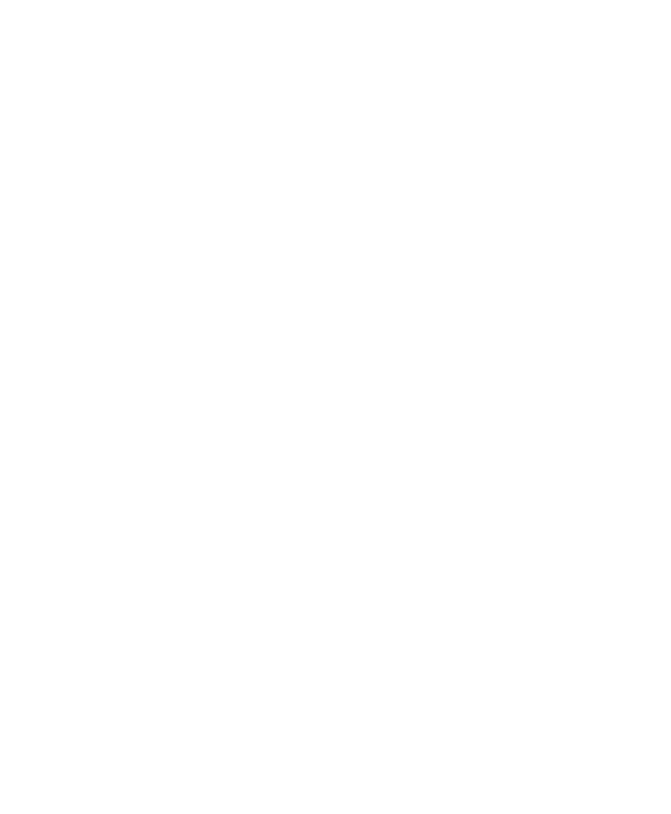
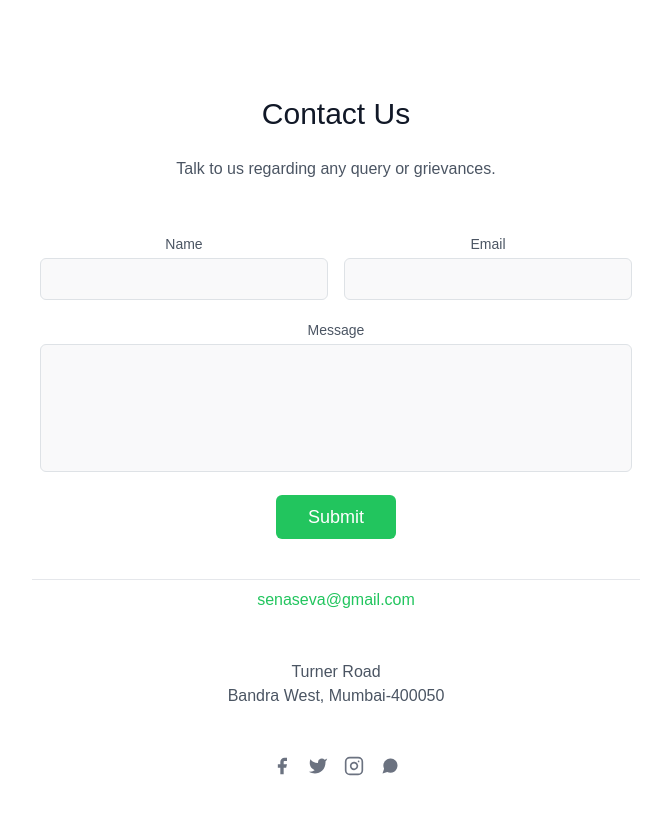
Before and after one commit to Praniket269/Hackniche_Haxxx, a React (Create React App) app: page /contactus in a window 1280 px wide. Before the commit this address had no page. Shown: the top 814 px of the page, without its empty margins (304-975 px from the left). Built offline with nearby package versions, Linux system fonts and the light colour scheme.

Commit message:
new changes commit

```diff
--- a/src/App.js
+++ b/src/App.js
@@ -13,6 +13,7 @@
 import PensionScheme from "./MyComponents/PensionScheme";
 import NovelFeature from "./MyComponents/NovelFeature";
 import Footer from './MyComponents/Footer/Footer'
+import ContactUs from "./MyComponents/LandingPage/ContactUs";
 // import Community from "./MyComponents/Community/Community";
 function App() {
   return (
@@ -31,6 +32,7 @@
           <div>
             <Routes>
               <Route path="/login" element={<Login />} />
+              <Route path="/contactus" element={<ContactUs />} />
               <Route path="/sign-up" element={<Signup />} />
               <Route path="/" element={<MainPage />} />
               <Route path="/jobs" element={<JobPage />} />
--- /dev/null
+++ b/src/MyComponents/LandingPage/ContactUs.js
@@ -0,0 +1,70 @@
+import React from 'react'
+
+export default function ContactUs() {
+  return (
+    <>
+    <section class="text-gray-600 body-font relative">
+  <div class="container px-5 py-24 mx-auto">
+    <div class="flex flex-col text-center w-full mb-12">
+      <h1 class="sm:text-3xl text-2xl font-medium title-font mb-4 text-gray-900">Contact Us</h1>
+      <p class="lg:w-2/3 mx-auto leading-relaxed text-base">Talk to us regarding any query or grievances.</p>
+    </div>
+    <div class="lg:w-1/2 md:w-2/3 mx-auto">
+      <div class="flex flex-wrap -m-2">
+        <div class="p-2 w-1/2">
+          <div class="relative">
+            <label for="name" class="leading-7 text-sm text-gray-600">Name</label>
+            <input type="text" id="name" name="name" class="w-full bg-gray-100 bg-opacity-50 rounded border border-gray-300 focus:border-indigo-500 focus:bg-white focus:ring-2 focus:ring-indigo-200 text-base outline-none text-gray-700 py-1 px-3 leading-8 transition-colors duration-200 ease-in-out"/>
+          </div>
+        </div>
+        <div class="p-2 w-1/2">
+          <div class="relative">
+            <label for="email" class="leading-7 text-sm text-gray-600">Email</label>
+            <input type="email" id="email" name="email" class="w-full bg-gray-100 bg-opacity-50 rounded border border-gray-300 focus:border-indigo-500 focus:bg-white focus:ring-2 focus:ring-indigo-200 text-base outline-none text-gray-700 py-1 px-3 leading-8 transition-colors duration-200 ease-in-out"/>
+          </div>
+        </div>
+        <div class="p-2 w-full">
+          <div class="relative">
+            <label for="message" class="leading-7 text-sm text-gray-600">Message</label>
+            <textarea id="message" name="message" class="w-full bg-gray-100 bg-opacity-50 rounded border border-gray-300 focus:border-indigo-500 focus:bg-white focus:ring-2 focus:ring-indigo-200 h-32 text-base outline-none text-gray-700 py-1 px-3 resize-none leading-6 transition-colors duration-200 ease-in-out"></textarea>
+          </div>
+        </div>
+        <div class="p-2 w-full">
+          <button class="flex mx-auto text-white bg-green-500 border-0 py-2 px-8 focus:outline-none hover:bg-green-600 rounded text-lg">Submit</button>
+        </div>
+        <div class="p-2 w-full pt-8 mt-8 border-t border-gray-200 text-center">
+          <a class="text-green-500">senaseva@gmail.com</a>
+          <p class="leading-normal my-5">Turner Road
+            <br/>Bandra West, Mumbai-400050
+          </p>
+          <span class="inline-flex">
+            <a class="text-gray-500">
+              <svg fill="currentColor" stroke-linecap="round" stroke-linejoin="round" stroke-width="2" class="w-5 h-5" viewBox="0 0 24 24">
+                <path d="M18 2h-3a5 5 0 00-5 5v3H7v4h3v8h4v-8h3l1-4h-4V7a1 1 0 011-1h3z"></path>
+              </svg>
+            </a>
+            <a class="ml-4 text-gray-500">
+              <svg fill="currentColor" stroke-linecap="round" stroke-linejoin="round" stroke-width="2" class="w-5 h-5" viewBox="0 0 24 24">
+                <path d="M23 3a10.9 10.9 0 01-3.14 1.53 4.48 4.48 0 00-7.86 3v1A10.66 10.66 0 013 4s-4 9 5 13a11.64 11.64 0 01-7 2c9 5 20 0 20-11.5a4.5 4.5 0 00-.08-.83A7.72 7.72 0 0023 3z"></path>
+              </svg>
+            </a>
+            <a class="ml-4 text-gray-500">
+              <svg fill="none" stroke="currentColor" stroke-linecap="round" stroke-linejoin="round" stroke-width="2" class="w-5 h-5" viewBox="0 0 24 24">
+                <rect width="20" height="20" x="2" y="2" rx="5" ry="5"></rect>
+                <path d="M16 11.37A4 4 0 1112.63 8 4 4 0 0116 11.37zm1.5-4.87h.01"></path>
+              </svg>
+            </a>
+            <a class="ml-4 text-gray-500">
+              <svg fill="currentColor" stroke-linecap="round" stroke-linejoin="round" stroke-width="2" class="w-5 h-5" viewBox="0 0 24 24">
+                <path d="M21 11.5a8.38 8.38 0 01-.9 3.8 8.5 8.5 0 01-7.6 4.7 8.38 8.38 0 01-3.8-.9L3 21l1.9-5.7a8.38 8.38 0 01-.9-3.8 8.5 8.5 0 014.7-7.6 8.38 8.38 0 013.8-.9h.5a8.48 8.48 0 018 8v.5z"></path>
+              </svg>
+            </a>
+          </span>
+        </div>
+      </div>
+    </div>
+  </div>
+</section>
+</>
+  )
+}
--- a/src/MyComponents/LandingPage/MainPage.css
+++ b/src/MyComponents/LandingPage/MainPage.css
@@ -6,8 +6,9 @@
 /* HEADER */
 .mainHead{
     /* background-color: orange; */
-    background-image: url("../Assets/bg1.jpg");
+    background-image: url("mainbg.jpg");
     background-repeat: no-repeat;
+    color: rgb(44, 44, 255);
     /* background-color: black; */
     background-size: cover;
     height: 100vh;
@@ -16,7 +17,7 @@
     align-items:flex-start; */
     position: sticky;
     /* width: 100vw; */
-    opacity: 0.65;
+    /* opacity: 0.65; */
     /* color: black; */
 }
 
@@ -37,7 +38,7 @@
 .head li{
     display: inline-block;
     padding-inline: 10px;
-    color: black;
+    color: blue;
     font-weight: 500;
     margin: 60px 45px;
     font-size: large;
@@ -61,6 +62,20 @@
     left: 25vw;
 }
 
+.slogan{
+    /* height: 80vh; */
+    font-size: 50px;
+    margin-top: 20vh;
+    font-family: 'Roboto Mono', monospace;
+}
+
+.mainText{
+    font-family: 'Roboto Mono', monospace;
+    margin-top: 5vh;
+    font-size: 20px;
+    padding: 0 20vw 0 20vw;
+}
+
 /* FOOTER */
 footer{
     height: 25vh;
@@ -71,6 +86,7 @@
     flex-direction: column;
     justify-content: center;
     align-items:center;
+    font-family: 'Roboto Mono', monospace;
 
 }
 
--- a/src/MyComponents/LandingPage/MainPage.js
+++ b/src/MyComponents/LandingPage/MainPage.js
@@ -8,24 +8,30 @@
       <div className="mainHead">
         <div className="head">
           <img width="15%" src={logo} alt="logo" />
-          <ul>
+          <ul className="mx-10">
             <li>
               <a href="#"> Home</a>
             </li>
             <li>
-              <a href="#about"> About </a>
+              <a href="#about"> About Us</a>
             </li>
             <li>
-              <a href="#contact"> Contact Us </a>
+              <a href="/contactus"> Contact Us </a>
             </li>
             <li>
               <a href="/login"> Login </a>
             </li>
           </ul>
         </div>
+        <div className="slogan">
+          <h1>सेवा अस्मकम् धर्म</h1>
+        </div>
+        <div className="mainText">
+          <p>Aiding the lives of our brave servicemen in return to their selfless service towards us and our nation...</p>
+        </div>
       </div>
 
-      <footer id="contact">
+      {/* <footer id="contact">
         <div className="footerContent">
           <div className="icons">
             <i className="fa-brands fa-instagram fa-2xl"></i>
@@ -50,6 +56,7 @@
           </div>
         </div>
       </footer>
+    </> */}
     </>
   );
 };
--- /dev/null
+++ b/src/MyComponents/Login.css
@@ -0,0 +1,11 @@
+*{
+    margin: 0;
+    padding: 0;
+}
+
+.mainLogin{
+    height: 100vh;
+    background-repeat: no-repeat;
+    background-position: cover;
+    background-image: url('mainbg.jpg');
+}
--- a/src/MyComponents/Login.js
+++ b/src/MyComponents/Login.js
@@ -1,6 +1,7 @@
 import React from "react";
 import { useNavigate } from "react-router";
 import soldier from "./Assets/soldier.png";
+import './Login.css'
 
 export default function Login() {
   const navigate = useNavigate();
@@ -11,24 +12,25 @@
   };
 
   return (
-    <div className="container mt-5">
-      <h2 className="text-center"> Login </h2>
+    <div className="mainLogin">
+      <div className="container">
+        <h1 className="text-center pt-20 display-4">Authentication </h1>
         <div className="m-16" style={{ marginLeft: "720px" }}>
-        <img src={soldier} alt="soldier" />
+          <img src={soldier} className="w-20 h-20" alt="soldier"/>
         </div>
         <div className="container w-50">
           <form onSubmit={redirect}>
             <div className="mb-3">
-            <label>Jawaan ID</label>
+              <label className="text-lg">Jawaan ID</label>
               <input
-              className="form-control"
+                className="form-control mt-10"
                 placeholder="Enter soldier Jawaan ID"
               />
             </div>
             <div>
               <button
                 type="submit"
-              className="btn btn-outline-primary"
+                className="btn btn-outline-primary mt-10"
                 // style={{ color: "blue", "&:hover": { color: "white" } }}
               >
                 Submit
@@ -37,5 +39,6 @@
           </form>
         </div>
       </div>
+    </div>
   );
 }
```
Also changed, not shown: src/MyComponents/LandingPage/mainbg.jpg (added), src/MyComponents/mainbg.jpg (added). Lines whose indentation alone changed are shown as unchanged.
